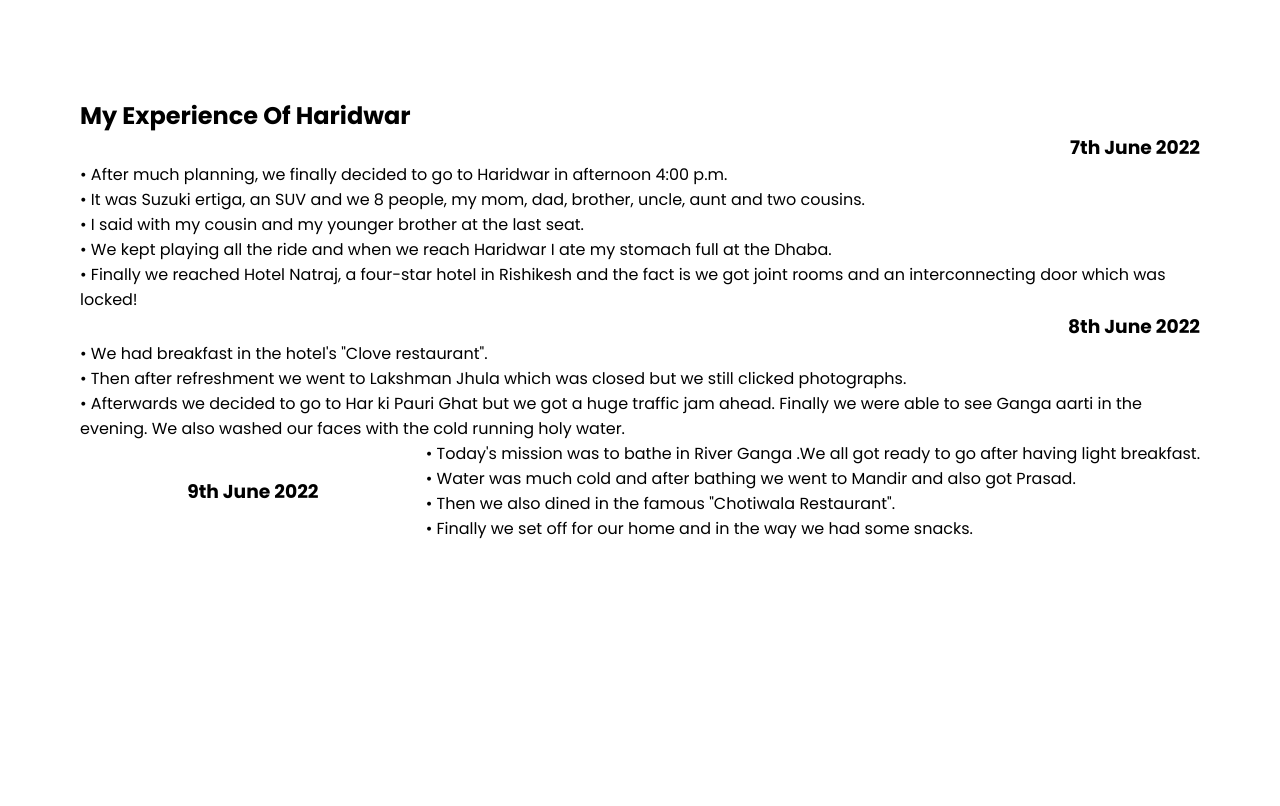
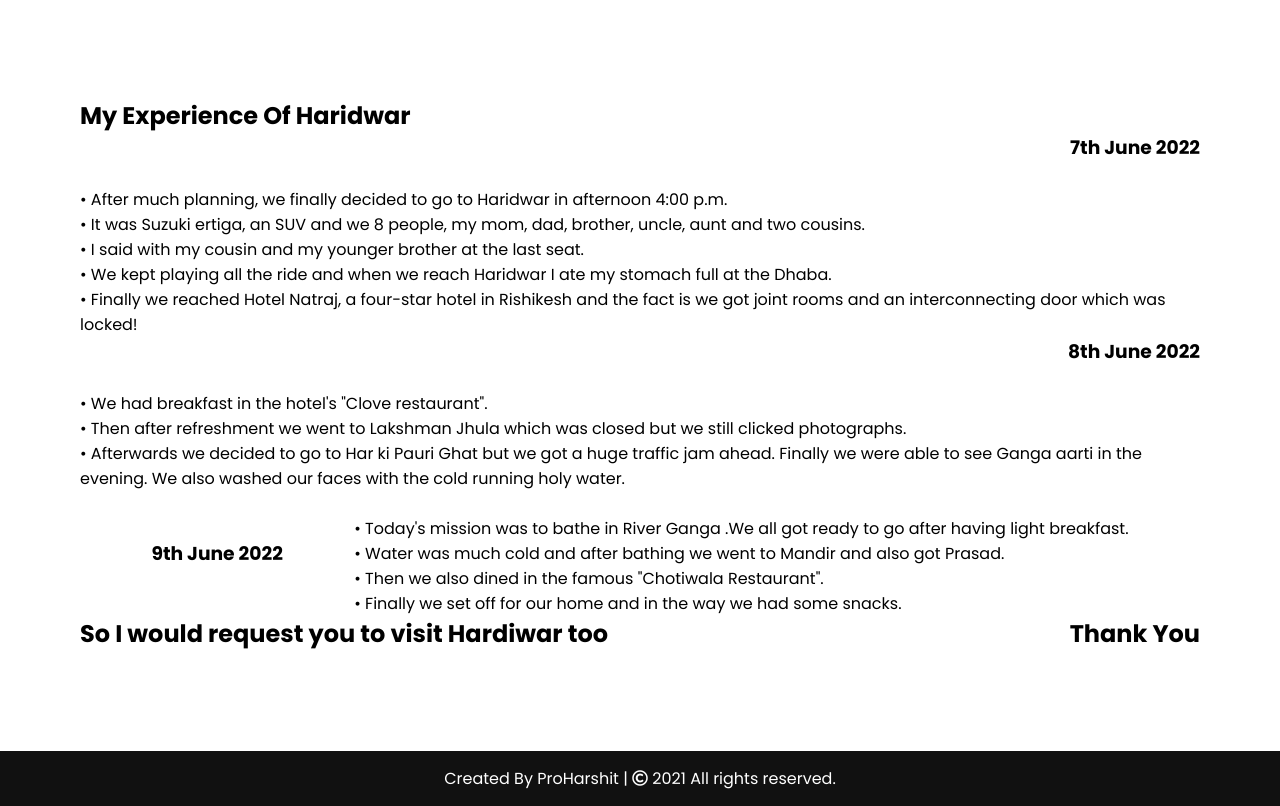
Before and after one commit to ProHarshit/proharshit.github.io, a plain HTML site: page holidays.html in a window 1280 px wide. Shown: the part 802-1608 px from the top of the page. Before the commit the page ends 1443 px from the top, so only its background shows below. Drawn offline with nearby package versions, Linux system fonts and the light colour scheme.

Commit message:
Update holidays.html

```diff
--- a/holidays.html
+++ b/holidays.html
@@ -33,28 +33,36 @@
 
     <section class="about" id="about">
         <div class="max-width">
-            <h2>My Experience Of Haridwar</h2>
+            <h1>My Experience Of Haridwar</h2>
                  <div class="about-content">
-<p><h3 align="center">7th June 2022</h3>
+<p><h3 align="center">7th June 2022</h3><br>
 • After much planning, we finally decided to go to Haridwar in afternoon 4:00 p.m.<br>
 • It was Suzuki ertiga, an SUV and we 8 people, my mom, dad, brother, uncle, aunt and two cousins.<br>
 • I said with my cousin and my younger brother at the last seat.<br>
 • We kept playing all the ride and when we reach Haridwar I ate my stomach full at the Dhaba.<br>
 • Finally we reached Hotel Natraj, a four-star hotel in Rishikesh and the fact is we got joint rooms and an interconnecting door which was locked!<br>
 
-<p><h3 align="center">8th June 2022</h3>
+<p><h3 align="center">8th June 2022</h3><br>
 • We had breakfast in the hotel's "Clove restaurant".<br>
 • Then after refreshment we went to Lakshman Jhula which was closed but we still clicked photographs.<br>
 • Afterwards we decided to go to Har ki Pauri Ghat but we got a huge traffic jam ahead. Finally we were able to see Ganga aarti in the evening. We also washed our faces with the cold running holy water.<br>
 
-<p><h3 align="center">9th June 2022</h3>
+<p><h3 align="center">9th June 2022</h3><br>
 • Today's mission was to bathe in River Ganga .We all got ready to go after having light breakfast.<br>
 • Water was much cold and after bathing we went to Mandir and also got Prasad.<br>
 • Then we also dined in the famous "Chotiwala Restaurant".<br>
 • Finally we set off for our home and in the way we had some snacks.<br>
+
+<p><h2>So I would request you to visit Hardiwar too</h2><br>
+<h1>Thank You</h1>
+
 </div>
         </div>
     </section>
+
+    <footer>
+        <span>Created By ProHarshit | <span class="far fa-copyright"></span> 2021 All rights reserved.</span>
+    </footer>
 
 <script src="script.js"></script>
 
```
